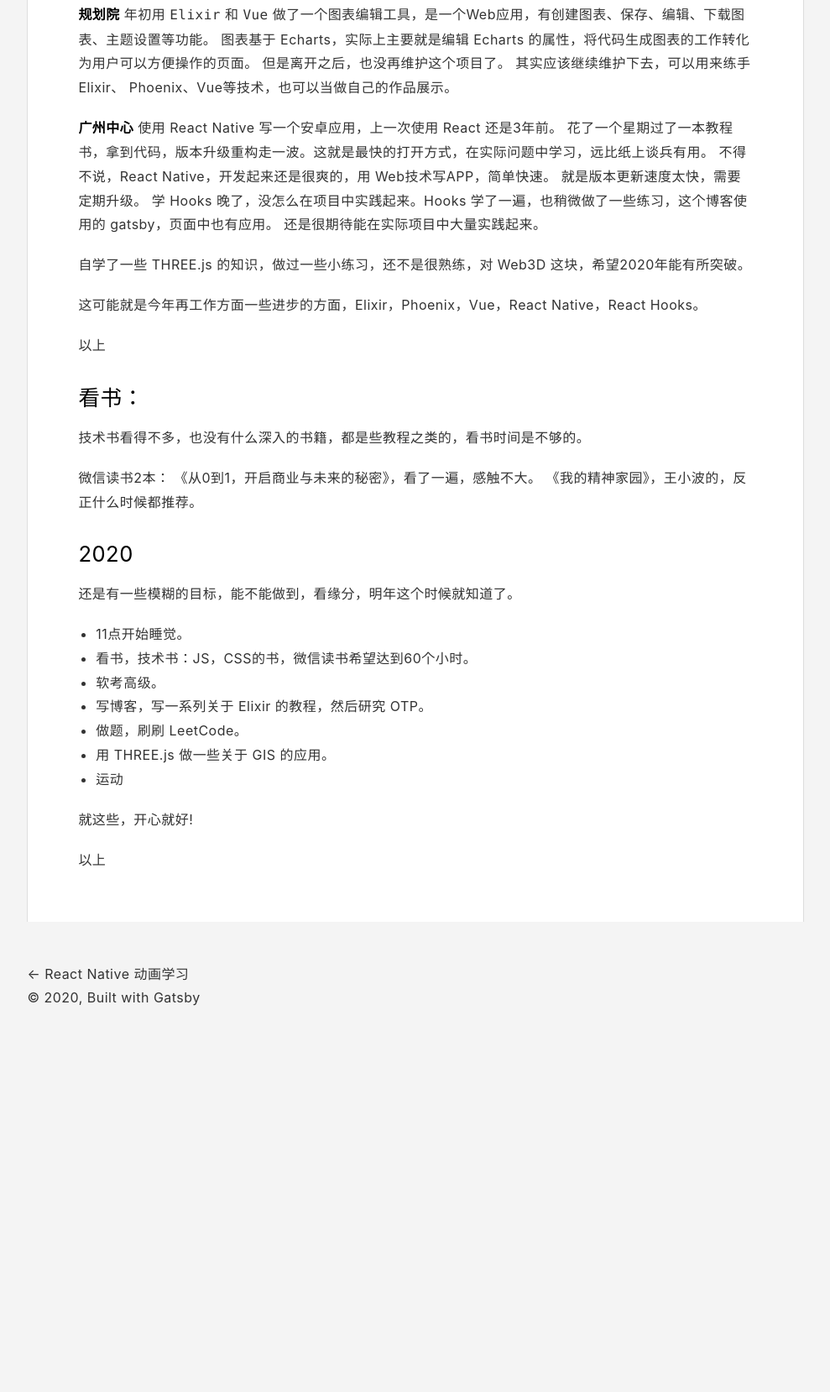
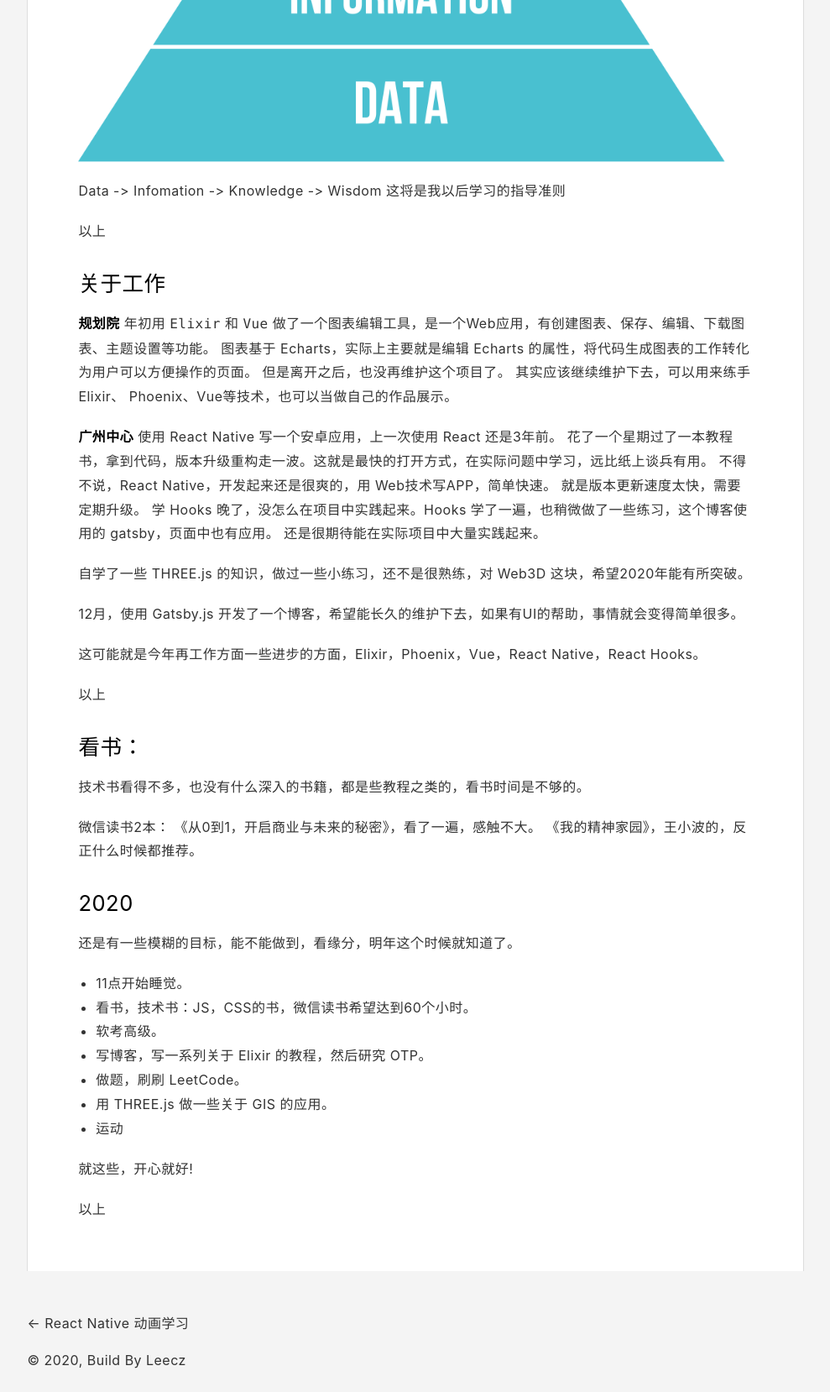
Before and after one commit to leecz/my-big-work, a Gatsby site: page /life/2019-summary/ in a window 1280 px wide. Shown: the part 2149-3807 px from the top of the page at 84% size, without its empty margins (145-1134 px from the left). Before the commit the page ends 3375 px from the top, so only its background shows below. Built offline with nearby package versions, Linux system fonts and the light colour scheme; Gatsby itself is replaced by a stand-in of ours.

Commit message:
update a post

```diff
--- a/content/posts/life/2019-summary.md
+++ b/content/posts/life/2019-summary.md
@@ -74,10 +74,13 @@
 以上
 
 第三
-![DIKW模型](https://en.wikipedia.org/wiki/DIKW_pyramid#/media/File:DIKW_Pyramid.svg)
+
+![dikw](./2019-summary-dikw.png)
 
 Data -> Infomation -> Knowledge -> Wisdom
 这将是我以后学习的指导准则
+
+以上
 
 ### 关于工作
 
@@ -96,6 +99,8 @@
 还是很期待能在实际项目中大量实践起来。
 
 自学了一些 THREE.js 的知识，做过一些小练习，还不是很熟练，对 Web3D 这块，希望2020年能有所突破。
+
+12月，使用 Gatsby.js 开发了一个博客，希望能长久的维护下去，如果有UI的帮助，事情就会变得简单很多。
 
 这可能就是今年再工作方面一些进步的方面，Elixir，Phoenix，Vue，React Native，React Hooks。
 
--- a/src/components/header.js
+++ b/src/components/header.js
@@ -8,7 +8,7 @@
       <Link to="/" className="mr-8">
         {siteTitle}
       </Link>
-      <Link to="archive" className="mr-8">
+      <Link to="/archive" className="mr-8">
         归档
       </Link>
       <Link to="/lab" className="mr-8">
--- a/src/components/layout.js
+++ b/src/components/layout.js
@@ -34,11 +34,7 @@
         }}
       >
         <main>{children}</main>
-        <footer>
-          © {new Date().getFullYear()}, Built with
-          {` `}
-          <a href="https://www.gatsbyjs.org">Gatsby</a>
-        </footer>
+        <footer>© {new Date().getFullYear()}, Build By Leecz</footer>
       </div>
     </>
   )
--- a/src/templates/blog-post.js
+++ b/src/templates/blog-post.js
@@ -15,19 +15,17 @@
         title={post.frontmatter.title}
         description={post.frontmatter.description || post.excerpt}
       />
-      <article id="write" >
+      <article id="write">
         <header>
-          <h1>
-            {post.frontmatter.title}
-          </h1>
+          <h1>{post.frontmatter.title}</h1>
           <div className="flex text-sm">
-            <p>
-              {post.frontmatter.date}
-            </p>
+            <p>{post.frontmatter.date}</p>
             <div className="ml-6 text-xs">
               {post.frontmatter.tags.map(tag => {
                 return (
-                  <Link to={`/tags/${tag}`} className="mr-2">{tag}</Link>
+                  <Link to={`/tags/${tag}`} className="mr-2" key={tag}>
+                    {tag}
+                  </Link>
                 )
               })}
             </div>
@@ -36,23 +34,21 @@
         <section dangerouslySetInnerHTML={{ __html: post.html }} />
       </article>
 
-      <nav>
-        <ul>
-          <li>
+      <nav className="flex justify-between mb-4">
+        <div>
           {previous && (
             <Link to={previous.fields.slug} rel="prev">
               ← {previous.frontmatter.title}
             </Link>
           )}
-          </li>
-          <li>
+        </div>
+        <div>
           {next && (
             <Link to={next.fields.slug} rel="next">
               {next.frontmatter.title} →
             </Link>
           )}
-          </li>
-        </ul>
+        </div>
       </nav>
     </Layout>
   )
```
Also changed, not shown: src/templates/blog-post-tags.js (+11 -10 lines), content/posts/life/2019-summary-dikw.png (added). Lines whose indentation alone changed are shown as unchanged.
